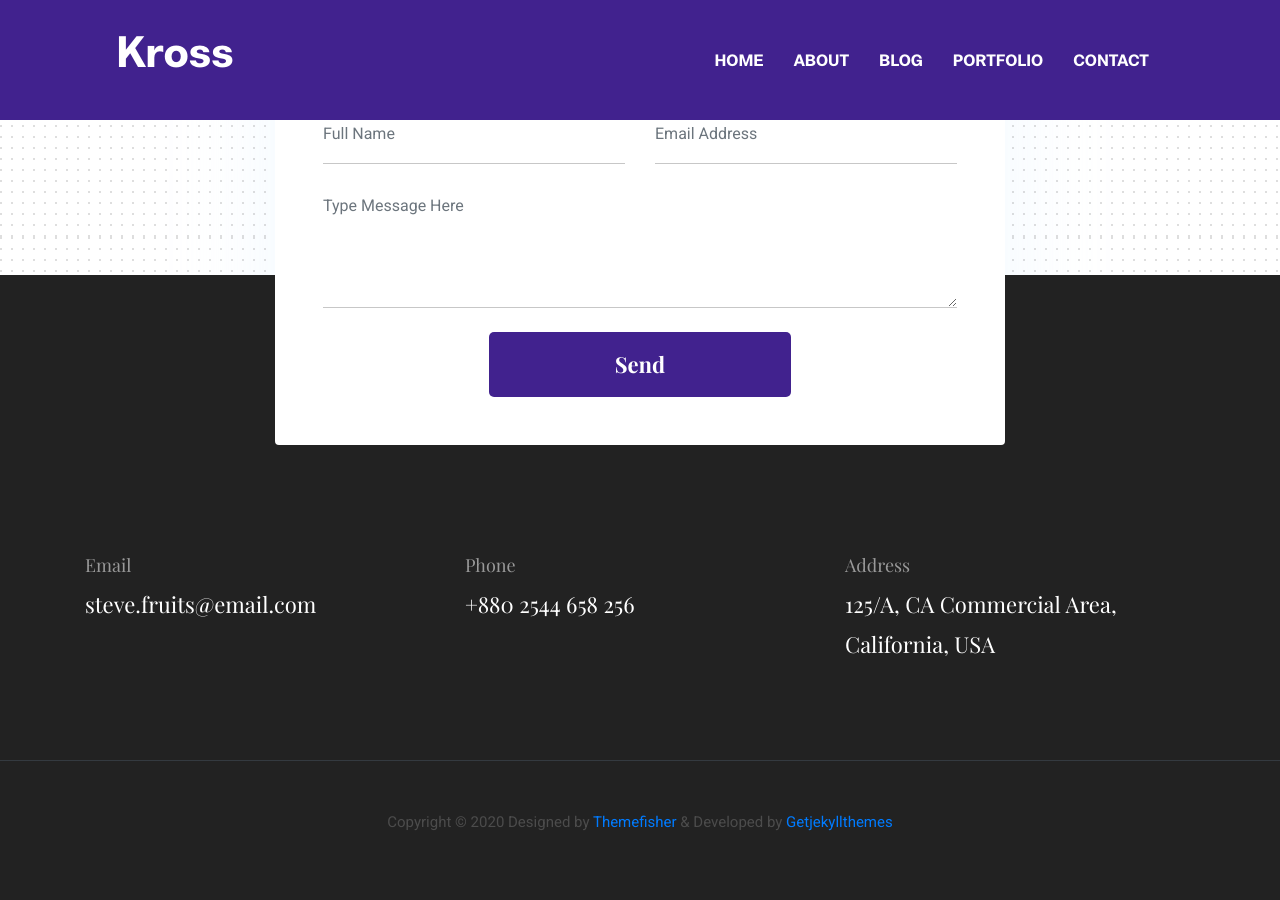
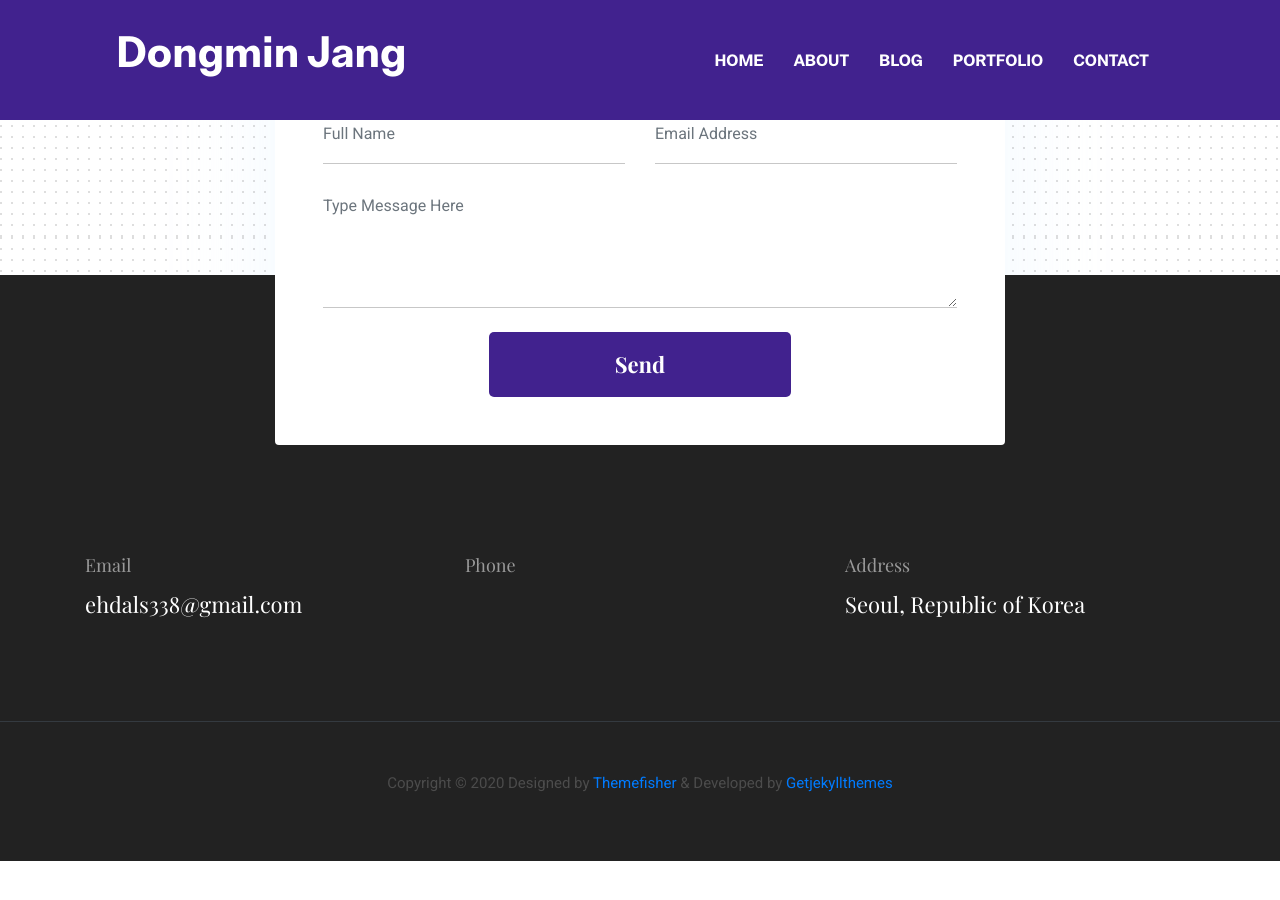
Before and after one commit to ehdals338/ehdals338.github.io, a Jekyll site: the page built from _pages/contact.html, in a window 1280 px wide and 900 px high, scrolled down 786 px. Built offline with Jekyll 4.4.1, drawn with Linux system fonts in a browser that asks for light colours; after the commit the page ends 1647 px from its top, so only the background shows below that.

```diff
--- a/_data/settings.yml
+++ b/_data/settings.yml
@@ -1,13 +1,13 @@
 #-------------------------------
 # General Site Settings
 
-title: Kross
+title: Dongmin Jang
 logo:
-author: themefisher
-description: this is meta description
-email: steve.fruits@email.com
-phone: +880 2544 658 256
-address: 125/A, CA Commercial Area, California, USA
+author: Dongmin Jang(장동민)
+description: Introduce myself
+email: ehdals338@gmail.com
+phone:
+address: Seoul, Republic of Korea
 copyright: Copyright &copy; 2020 Designed by [Themefisher](https://themefisher.com) & Developed by [Getjekyllthemes](https://getjekyllthemes.com)
 
 menu:
@@ -38,21 +38,21 @@ disqus-identifier: # Add your shortname for Disqus Comment. For example mr-brown
 # Hero Section
 
 hero:
-  hero-title: Hi! I’m <br> Christoher <br> UX designer
+  hero-title: Hi! I’m <br> Software <br> Engineer
 
 social:
 - {icon: "ti-facebook", link: "#"}
-- {icon: "ti-instagram", link: "#"}
+- {icon: "ti-instagram", link: "https://www.instagram.com/5ribo_2/"}
 - {icon: "ti-dribbble", link: "#"}
 - {icon: "ti-twitter", link: "#"}
 
 
 #-------------------------------
-# About (Section and Page)
+## About (Section and Page)
 
 # About Section
 blurb:
-  Lorem ipsum dolor sit amet, consectetur adipisicing elit, sed do eiusmod tempor incididunt ut labore et dolore magna aliqua. Ut enim ad minim veniam, quis nostrud exercitation ullamco laboris nisi ut aliquip ex ea commodo consequat. Duis aute irure dolor in reprehenderit in voluptate velit esse cillum dolore eu fugiat nulla pariatur.
+  여기가 내 소개하는 곳?
 
 blurb-btn-link: '/about'
 blurb-btn-name: know more
@@ -293,4 +293,4 @@ client-slider-items:
 # Contact Section
 
 contact-title: Contact Info
-contact-email: steve.fruits@email.com
+contact-email: ehdals338@gmail.com
```
Also changed, not shown: Gemfile.lock.
